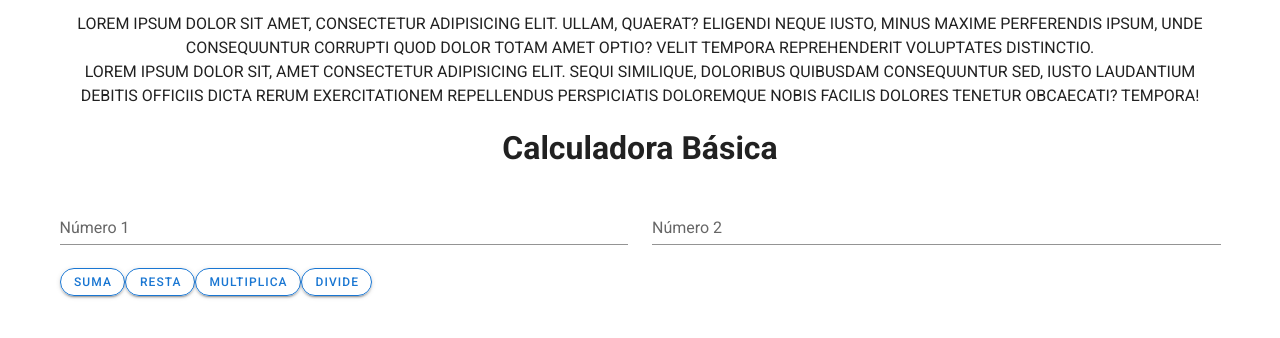
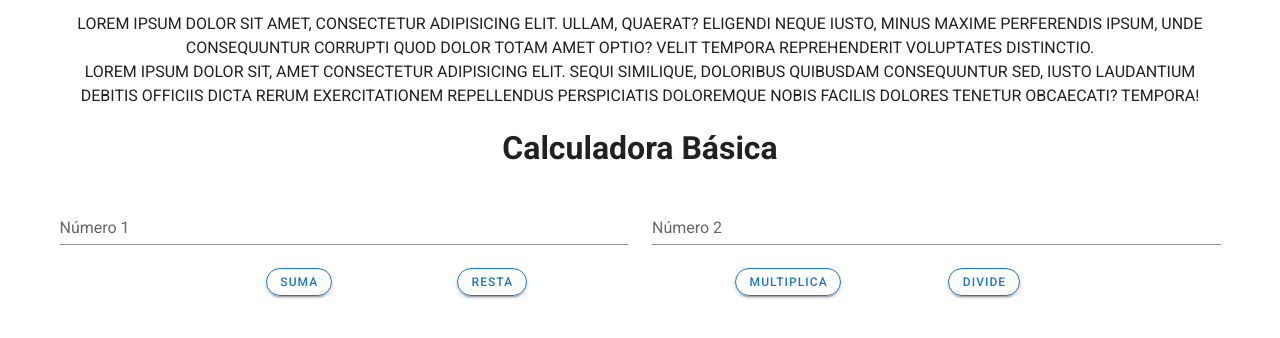
Before and after one commit to sovdlp/CICLO3UTP, a Vue app in the folder SEMANA3/dev/calculadora/: page / in a window 1280 px wide. Shown: the top 338 px of the page. Built offline with nearby package versions, Linux system fonts and the light colour scheme.

Commit message:
20-09-21

```diff
--- a/SEMANA3/dev/calculadora/src/components/CalculadoraBasica.vue
+++ b/SEMANA3/dev/calculadora/src/components/CalculadoraBasica.vue
@@ -25,6 +25,8 @@
         </v-col>
       </v-row>
       <br />
+      <v-row>
+        <v-col class="text-right">
           <v-btn
             color="primary"
             elevation="2"
@@ -33,6 +35,8 @@
             small
             @click="suma()"
             >suma</v-btn>
+        </v-col>
+        <v-col class="text-center">
           <v-btn
             color="primary"
             elevation="2"
@@ -41,6 +45,8 @@
             small
             @click="resta()"
             >resta</v-btn>
+        </v-col>
+        <v-col class="text-center">
           <v-btn
             color="primary"
             elevation="2"
@@ -49,6 +55,8 @@
             small
             @click="multiplica()"
             >multiplica</v-btn>
+        </v-col>
+        <v-col class="text-left">
             <v-btn
             color="primary"
             elevation="2"
@@ -57,6 +65,9 @@
             small
             @click="divide()"
             >divide</v-btn>
+        </v-col>
+        </v-col>
+      </v-row>
       <br />
       <span>{{ respuesta }}</span>
   </v-container>
```
Lines whose indentation alone changed are shown as unchanged.
